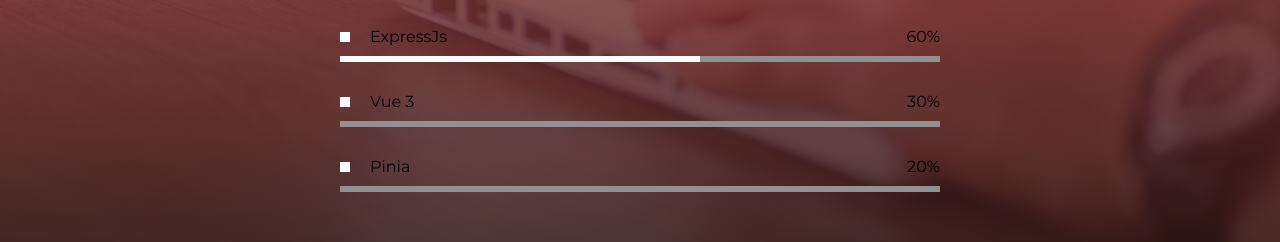
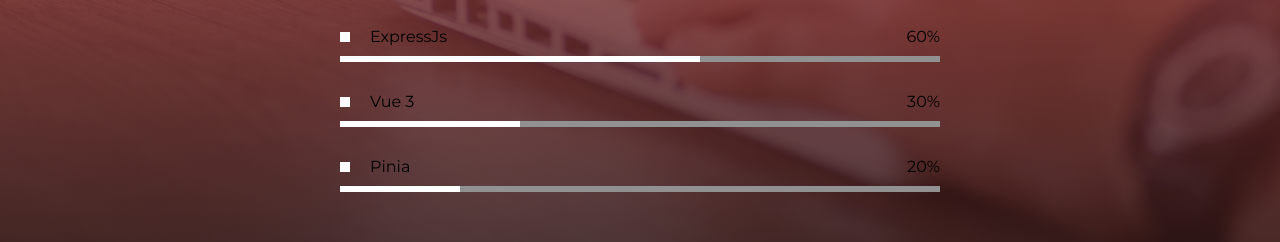
Before and after one commit to Rodolfo-Castillo/Portafolio, a plain HTML site: page index.html in a window 1280 px wide. Shown: the part 3535-3777 px from the top of the page. Drawn offline with nearby package versions, Linux system fonts and the light colour scheme.

Commit message:
css actualizado

```diff
--- a/estilo.css
+++ b/estilo.css
@@ -352,6 +352,20 @@ html{
     animation: progreso6 2% forwards;
 }
 
+.contenedor-skills .skill .barra .barra-progreso7 {
+    background-color: #FFF;
+    width: 30%;
+    height: 6px;
+    animation: progreso6 2% forwards;
+}
+
+.contenedor-skills .skill .barra .barra-progreso8 {
+    background-color: #FFF;
+    width: 20%;
+    height: 6px;
+    animation: progreso6 2% forwards;
+}
+
 /* ANIMACIONES */
 @keyframes progreso1{
     0%{width:0;}
```
